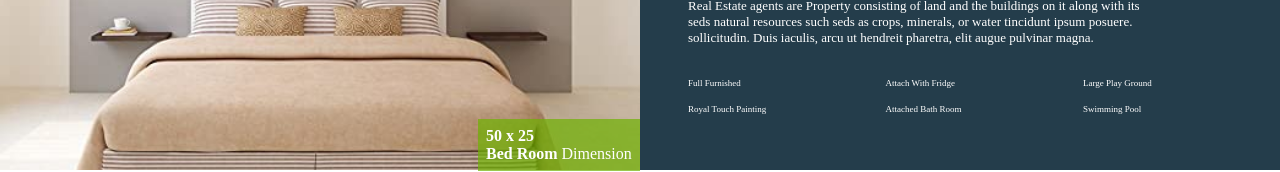
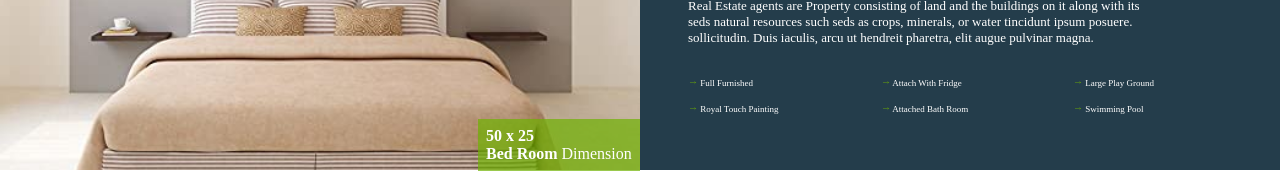
Before and after one commit to Draxeytina/genesis-africa-block, an Angular app: page /home in a window 1280 px wide. Shown: the part 1213-1385 px from the top of the page. Built offline with nearby package versions, Linux system fonts and the light colour scheme.

Commit message:
Add bullet points

```diff
--- a/src/app/home/home.component.html
+++ b/src/app/home/home.component.html
@@ -371,14 +371,32 @@
         hendreit pharetra, elit augue pulvinar magna.
       </p>
       <ul class="details-list">
-        <li>Full Furnished</li>
-        <li>Attach With Fridge</li>
-        <li>Large Play Ground</li>
+        <li>
+          <svg fill="#70b202" width="10px" height="7px" viewBox="0 0 24 24" id="right-arrow" xmlns="http://www.w3.org/2000/svg" class="icon line"><path id="primary" d="M3,12H21m-3,3,3-3L18,9" style="fill: none; stroke: #70b202; stroke-linecap: round; stroke-linejoin: round; stroke-width: 1.5;"></path></svg>
+          Full Furnished
+        </li>
+        <li>
+          <svg fill="#70b202" width="10px" height="7px" viewBox="0 0 24 24" id="right-arrow" xmlns="http://www.w3.org/2000/svg" class="icon line"><path id="primary" d="M3,12H21m-3,3,3-3L18,9" style="fill: none; stroke: #70b202; stroke-linecap: round; stroke-linejoin: round; stroke-width: 1.5;"></path></svg>
+          Attach With Fridge
+        </li>
+        <li>
+          <svg fill="#70b202" width="10px" height="7px" viewBox="0 0 24 24" id="right-arrow" xmlns="http://www.w3.org/2000/svg" class="icon line"><path id="primary" d="M3,12H21m-3,3,3-3L18,9" style="fill: none; stroke: #70b202; stroke-linecap: round; stroke-linejoin: round; stroke-width: 1.5;"></path></svg>
+          Large Play Ground
+        </li>
       </ul>
       <ul class="details-list">
-        <li>Royal Touch Painting</li>
-        <li>Attached Bath Room</li>
-        <li>Swimming Pool</li>
+        <li>
+          <svg fill="#70b202" width="10px" height="7px" viewBox="0 0 24 24" id="right-arrow" xmlns="http://www.w3.org/2000/svg" class="icon line"><path id="primary" d="M3,12H21m-3,3,3-3L18,9" style="fill: none; stroke: #70b202; stroke-linecap: round; stroke-linejoin: round; stroke-width: 1.5;"></path></svg>
+          Royal Touch Painting
+        </li>
+        <li>
+          <svg fill="#70b202" width="10px" height="7px" viewBox="0 0 24 24" id="right-arrow" xmlns="http://www.w3.org/2000/svg" class="icon line"><path id="primary" d="M3,12H21m-3,3,3-3L18,9" style="fill: none; stroke: #70b202; stroke-linecap: round; stroke-linejoin: round; stroke-width: 1.5;"></path></svg>
+          Attached Bath Room
+        </li>
+        <li>
+          <svg fill="#70b202" width="10px" height="7px" viewBox="0 0 24 24" id="right-arrow" xmlns="http://www.w3.org/2000/svg" class="icon line"><path id="primary" d="M3,12H21m-3,3,3-3L18,9" style="fill: none; stroke: #70b202; stroke-linecap: round; stroke-linejoin: round; stroke-width: 1.5;"></path></svg>
+          Swimming Pool
+        </li>
       </ul>
     </div>
   </section>
--- a/src/app/home/home.component.scss
+++ b/src/app/home/home.component.scss
@@ -262,7 +262,7 @@
         li {
           color: $text-color-light;
           font-size: xx-small;
-          width: 85px;
+          width: 95px;
           padding: $padding 0;
         }
       }
```
